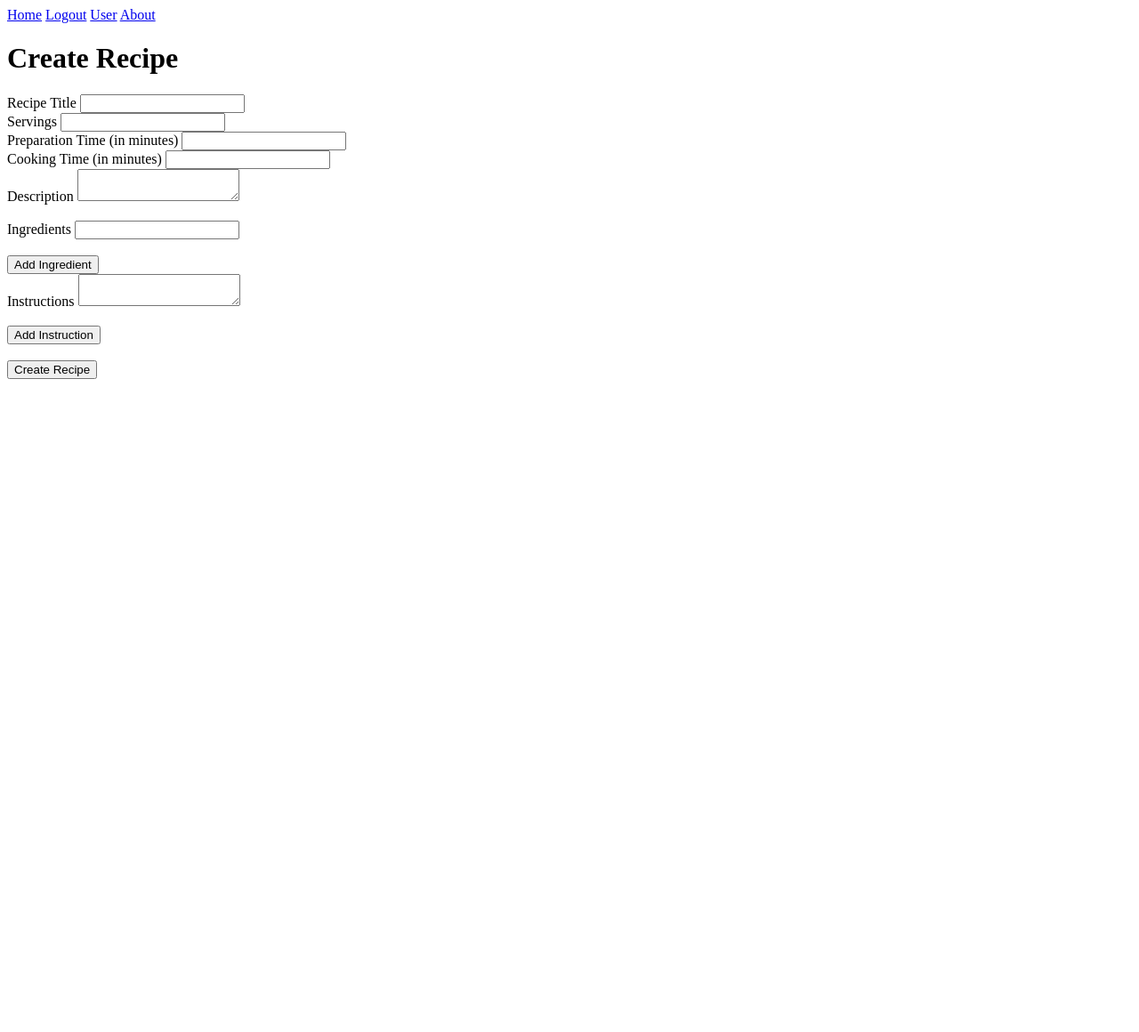
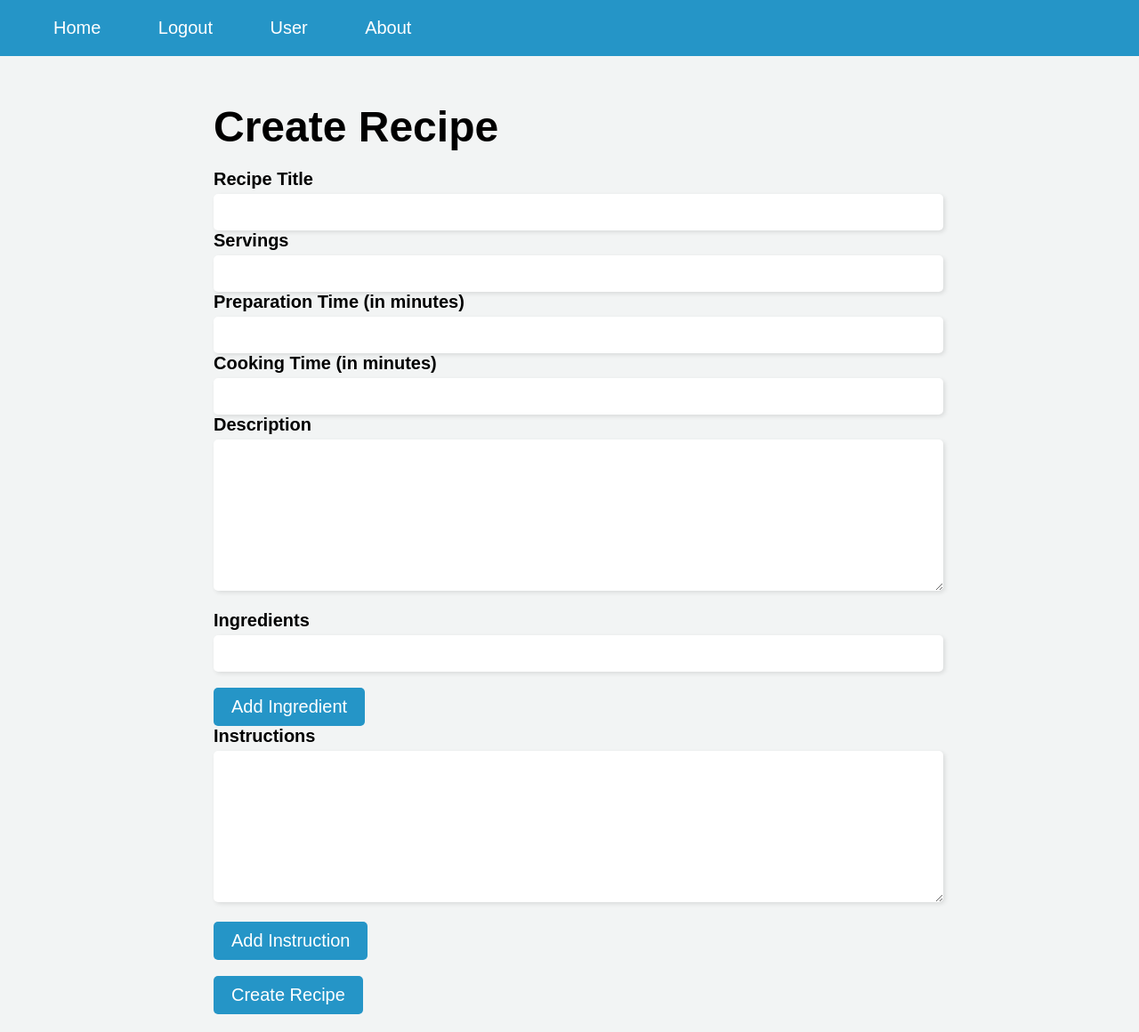
Before and after one commit to apate222/Team11, a Flask app: page /createRecipe in a window 1280 px wide. Shown: the whole page at 89% size. Before the commit the page ends 426 px from the top, so only its background shows below. Run offline with Flask 3, Linux system fonts and the light colour scheme; a user stored in the database is signed in.

Commit message:
added css about createRecipe.html

```diff
--- /dev/null
+++ b/PlatePal/website/static/createRecipe.css
@@ -0,0 +1,133 @@
+body {
+    background-color: #F2F4F4;
+    font-family: Arial, sans-serif;
+    margin: 0;
+    padding: 0;
+  }
+
+  .topnav {
+    background-color: #2595C7;
+    overflow: hidden;
+    padding: 10px 20px;
+  }
+
+  .topnav a {
+    color: #FFFFFF;
+    font-size: 20px;
+    text-decoration: none;
+    margin-right: 20px;
+  }
+
+  .topnav a:hover {
+    color: #333333;
+  }
+
+  .container {
+    max-width: 800px;
+    margin: 0 auto;
+    padding: 20px;
+  }
+
+  .container h1 {
+    font-size: 48px;
+    margin-bottom: 20px;
+  }
+
+  .container p {
+    font-size: 20px;
+    line-height: 1.5;
+    margin-bottom: 20px;
+  }
+
+  .container h2 {
+    font-size: 36px;
+    margin-bottom: 20px;
+  }
+
+  .container .form-group {
+    margin-bottom: 20px;
+  }
+
+  .container label {
+    font-size: 20px;
+    font-weight: bold;
+  }
+
+  .container input[type=text],
+  .container input[type=number],
+  .container textarea {
+    width: 100%;
+    padding: 10px;
+    border: none;
+    border-radius: 5px;
+    box-shadow: 2px 2px 5px rgba(0,0,0,0.1);
+    font-size: 18px;
+    margin-top: 5px;
+  }
+
+  .container textarea {
+    height: 150px;
+  }
+
+  .container button[type=button],
+  .container input[type=submit] {
+    padding: 10px 20px;
+    border: none;
+    border-radius: 5px;
+    background-color: #2595C7;
+    color: #FFFFFF;
+    font-size: 20px;
+    cursor: pointer;
+    transition: all 0.3s ease-in-out;
+  }
+
+  .container button[type=button]:hover,
+  .container input[type=submit]:hover {
+    background-color: #333333;
+  }
+
+  .ingredient-wrapper,
+  .instruction-wrapper {
+    margin-top: 5px;
+    display: flex;
+  }
+
+  .ingredient-wrapper input[type=text],
+  .instruction-wrapper textarea {
+    flex-grow: 1;
+    margin-right: 10px;
+  }
+
+  .ingredient-wrapper button[type=button],
+  .instruction-wrapper button[type=button] {
+    padding: 5px 10px;
+    border: none;
+    border-radius: 5px;
+    background-color: #FFFFFF;
+    color: #2595C7;
+    font-size: 16px;
+    cursor: pointer;
+    transition: all 0.3s ease-in-out;
+  }
+
+  .ingredient-wrapper button[type=button]:hover,
+  .instruction-wrapper button[type=button]:hover {
+    background-color: #2595C7;
+    color: #FFFFFF;
+  }
+
+  .alert {
+    padding: 10px 20px;
+    border-radius: 5px;
+    margin-top: 20px;
+  }
+
+  .alert-danger {
+    background-color: #F8D7DA;
+    color: #721C24;
+  }
+
+  .alert-success {
+    background-color: #D4EDDA;
+    color: #155724;
+  }
--- a/PlatePal/website/templates/createRecipe.html
+++ b/PlatePal/website/templates/createRecipe.html
@@ -5,6 +5,7 @@
 
 
 {% block content %}
+<link rel="stylesheet" type="text/css" href="{{ url_for('static', filename='createRecipe.css') }}">
 <h1>Create Recipe</h1>
 <form method="POST" action="">
     {{ form.csrf_token }}
--- a/PlatePal/website/templates/user.html
+++ b/PlatePal/website/templates/user.html
@@ -11,14 +11,8 @@
 
 <div class="container mt-4">
     <div class="row">
-        <div class="col-md-4">
-            <div class="card">
-                <div class="card-body">
                     <a href="/createRecipe">Create Recipe</a>
                     <p class="card-text">{{ user.bio }}</p>
-                </div>
-            </div>
-        </div>
         <div class="col-md-8">
             <p>Welcome {{ user.first_name }}!</p>
             {% for recipe in user_recipes %}
```
Also changed, not shown: PlatePal/website/static/user.css (+16 -0 lines).
